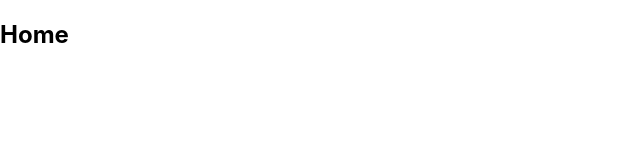
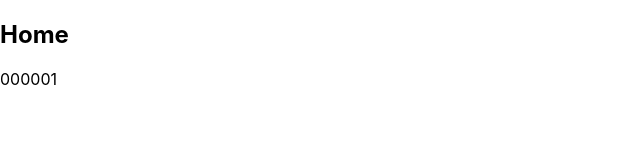
Before and after one commit to Taisei-rgb/ec-app, a React (Create React App) app: page /login in a window 1280 px wide. Both pictures are taken after a click on the button "ログインする". Shown: the top 160 px of the page, without its empty margins (0-640 px from the left). Built offline with nearby package versions, Linux system fonts and the light colour scheme.

Commit message:
re-ducksパターンでファイルを管理

```diff
--- /dev/null
+++ b/src/reducks/users/selectors.js
@@ -0,0 +1,9 @@
+import { createStore } from "redux"
+import { createSelector } from "reselect"
+
+const usersSelector = (state) => state.users
+
+export const getUserId = createSelector(
+  [usersSelector],
+  state => state.uid
+)
--- a/src/templates/Home.jsx
+++ b/src/templates/Home.jsx
@@ -1,8 +1,16 @@
 import React from "react"
+import { useSelector } from "react-redux"
+import { getUserId } from "../reducks/users/selectors"
 
 const Home = () => {
+  const selector = useSelector(state => state);
+  const uid = getUserId(selector)
+
   return (
-    <h2>Home</h2>
+    <div>
+      <h2>Home</h2>
+      <p>{uid}</p>
+    </div>
   )
 }
 
--- a/src/templates/Login.jsx
+++ b/src/templates/Login.jsx
@@ -1,18 +1,21 @@
 import React from "react"
-import { useDispatch, useSelector } from "react-redux";
+import { useDispatch } from "react-redux";
 import { push } from "connected-react-router";
+import { signInAction } from "../reducks/users/actions";
 
 const Login = () => {
   const dispatch = useDispatch()
-  const selector = useSelector(state => state);
 
   return (
     <div>
       <h2>ログイン</h2>
-      <button onClick={() => dispatch(push('/'))}>
+      <button onClick={() => {
+        dispatch(signInAction({ uid: "000001", username: "taisei" }));
+        dispatch(push('/'))
+      }}>
         ログインする
       </button>
-    </div>
+    </div >
   )
 }
 
```
